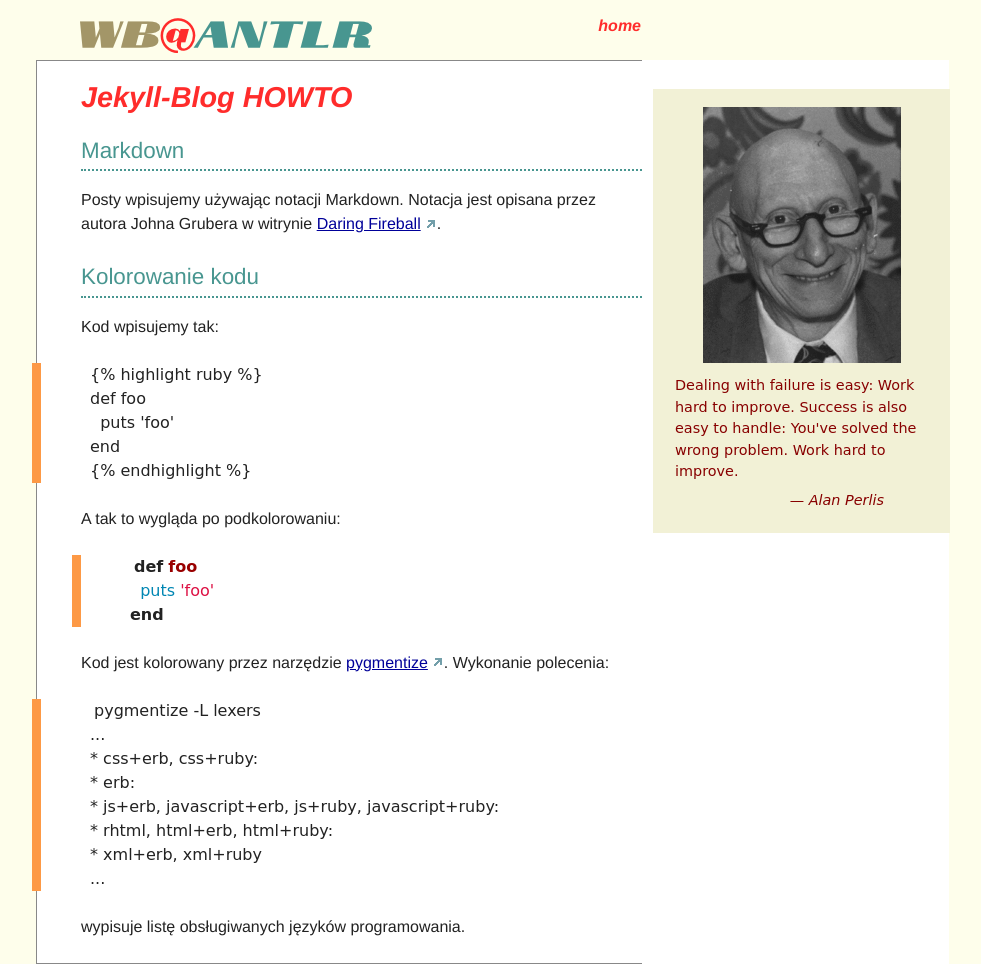
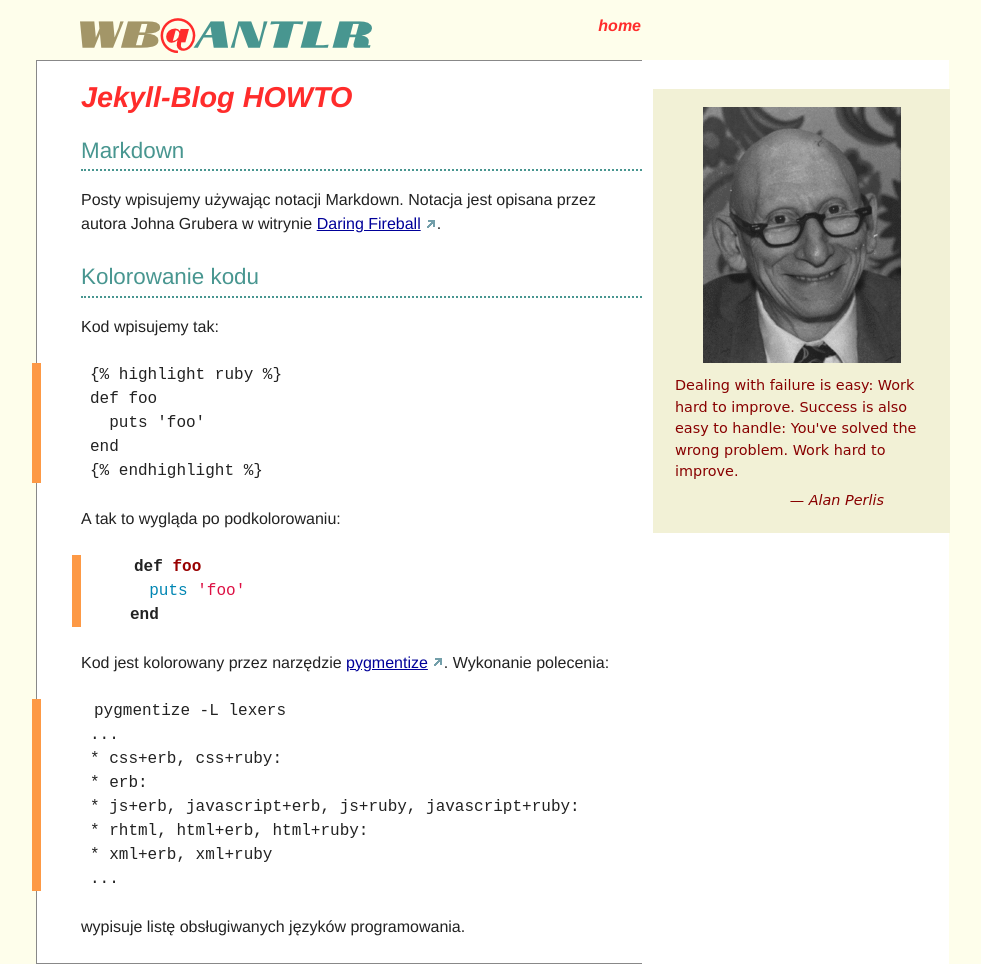
Before and after one commit to fidytek/antlr-tutorial, a Jekyll site: the page built from _posts/2009-06-12-jekyll-howto.markdown, in a window 1280 px wide. Shown: the whole page, without its empty margins (8-989 px from the left). Built offline with Jekyll 4.4.1, drawn with Linux system fonts in a browser that asks for light colours; Markdown is read by kramdown in place of the engine named in the settings.

Commit message:
changed monospaced font

```diff
--- a/css/screen.css
+++ b/css/screen.css
@@ -44,7 +44,7 @@ abbr, acronym {border-bottom:1px dotted #666;}
 address {margin:0 0 1.5em;font-style:italic;}
 del {color:#666;}
 pre {margin:1.5em 0;white-space:pre;}
-pre, code, tt {font:1em 'DejaVu Sans', 'Andale Mono', 'Lucida Console', monospace; line-height: 1.5;}
+pre, code, tt {font:1em Monospace; line-height: 1.5;}
 li ul, li ol {margin:0 1.5em;}
 ul, ol {margin:0 1.5em 1.5em 1.5em;}
 ul {list-style-type:disc;}
```
